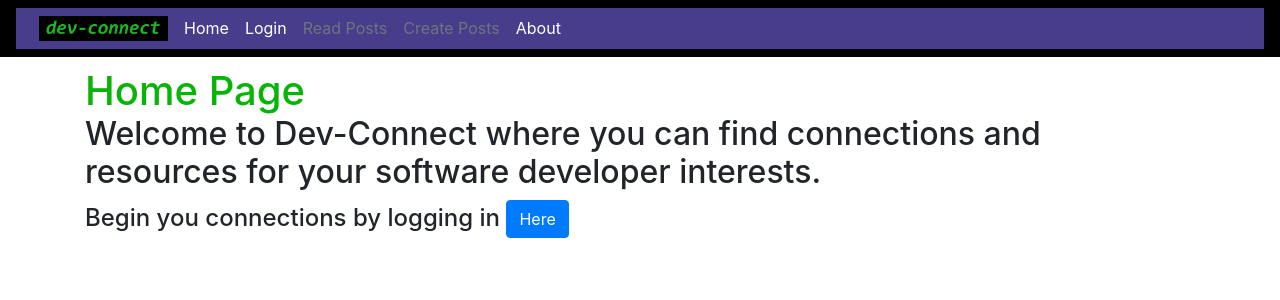
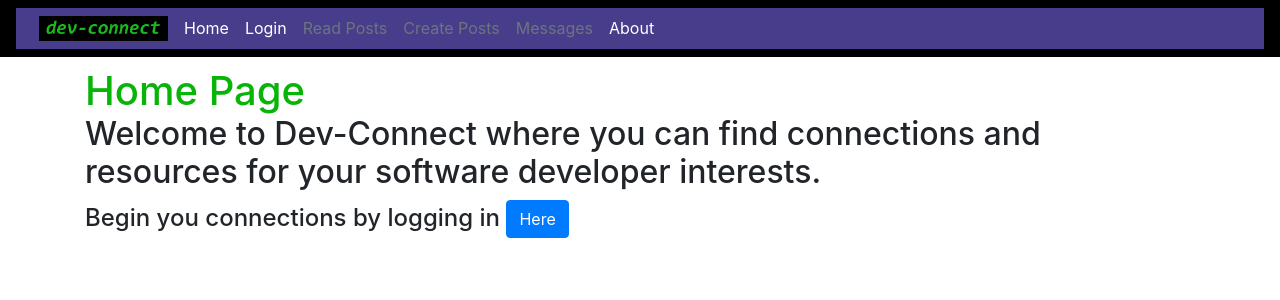
Before and after one commit to markomer/DEVCONNECT, a Django app: page / in a window 1280 px wide. Shown: the top 300 px of the page. Run offline with Django 4.2, Linux system fonts and the light colour scheme; some libraries are stand-ins or nearby versions; some web fonts are replaced.

Commit message:
merge again

```diff
--- a/templates/base.html
+++ b/templates/base.html
@@ -86,6 +86,9 @@
           <li class="nav-item">
             <a class="nav-link disabled" href="#">Create Posts</a>
           </li>
+          <li class="nav-item">
+            <a class="nav-link disabled" href="{% url 'messages' %}">Messages</a>
+          </li>
           <!--<li class="nav-item">
             <a class="nav-link" href="{% url 'password_reset' %}">Reset Password</a>
           </li>  -->
```
Also changed, not shown: db.sqlite3.
